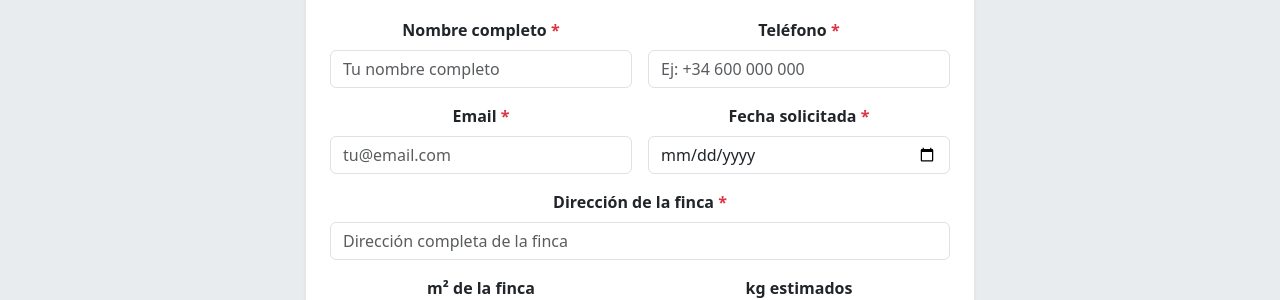
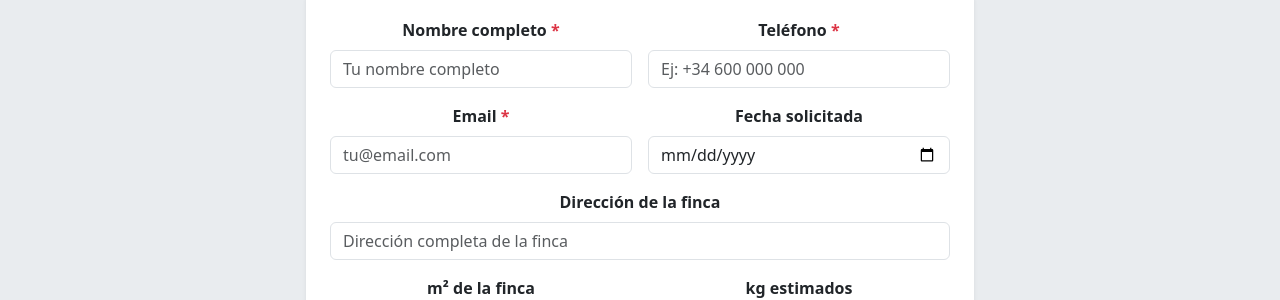
Before and after one commit to Leghlimi/agro_fastservice, a Django app: page /contacto/ in a window 1280 px wide. Shown: the part 440-740 px from the top of the page. Run offline with Django 5.2, Linux system fonts and the light colour scheme.

Commit message:
Campos obligatorios en form corregidos

```diff
--- a/home/templates/home/contacto.html
+++ b/home/templates/home/contacto.html
@@ -83,7 +83,7 @@
 
                             <div class="col-12 col-md-6">
                                 <label for="{{ form.fecha.id_for_label }}" class="form-label fw-semibold">Fecha
-                                    solicitada <span class="text-danger">*</span></label>
+                                    solicitada</label>
                                 <input type="date" name="{{ form.fecha.html_name }}"
                                        id="{{ form.fecha.id_for_label }}"
                                        class="form-control"
@@ -95,7 +95,7 @@
 
                             <div class="col-12">
                                 <label for="{{ form.direccion_finca.id_for_label }}" class="form-label fw-semibold">Dirección
-                                    de la finca <span class="text-danger">*</span></label>
+                                    de la finca</label>
                                 <input type="text" name="{{ form.direccion_finca.html_name }}"
                                        id="{{ form.direccion_finca.id_for_label }}"
                                        class="form-control" placeholder="Dirección completa de la finca"
```
